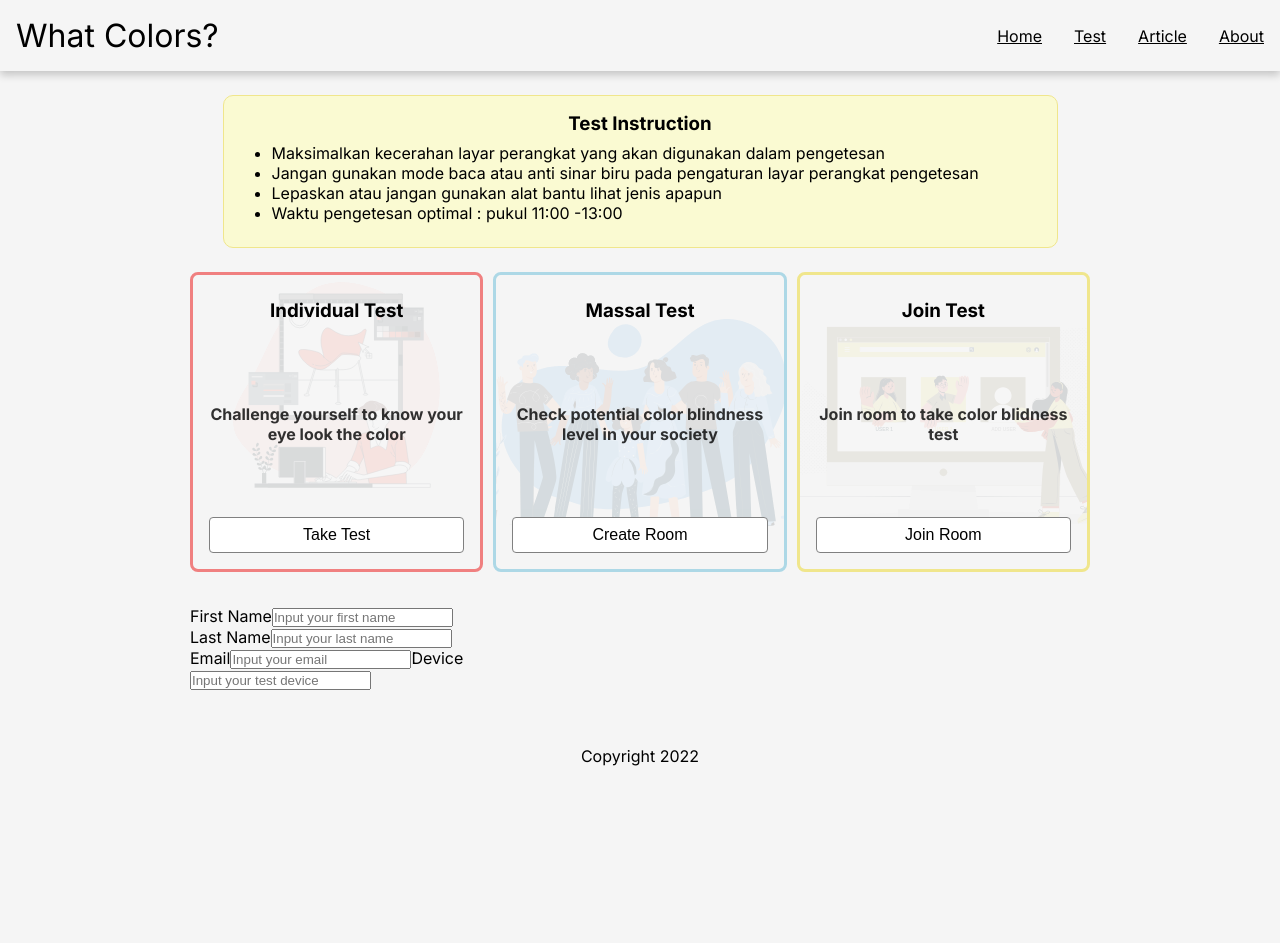
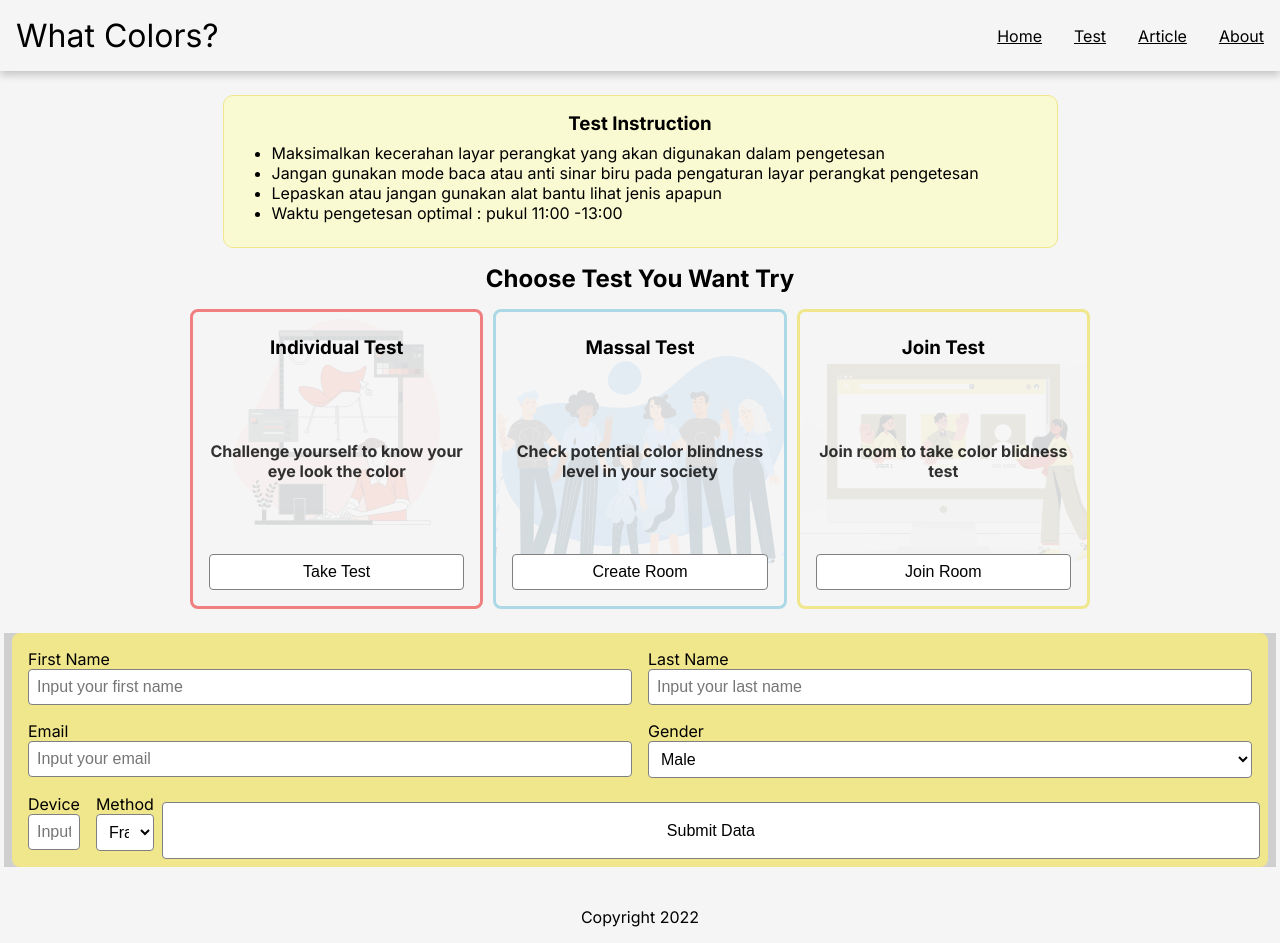
Before and after one commit to Z4nR/what-colors, a React (Create React App) app: page /test in a window 1280 px wide. Before the commit the page ends 800 px from the top, so only its background shows below. Built offline with nearby package versions, Linux system fonts and the light colour scheme.

Commit message:
finish individual modal

```diff
--- a/src/components/test/ChooseTest.js
+++ b/src/components/test/ChooseTest.js
@@ -1,5 +1,4 @@
 import React from "react";
-import IndividualJoin from "./test-modal/IndividualJoin";
 import IndividualTest from "./test-type/IndividualTest";
 import MassalTest from "./test-type/MassalTest";
 import RoomJoinTest from "./test-type/RoomJoin";
@@ -7,11 +6,11 @@ import RoomJoinTest from "./test-type/RoomJoin";
 function ChooseTest() {
   return (
     <div className="choose-box">
+      <h2>Choose Test You Want Try</h2>
       <div className="choose-test">
         <IndividualTest />
         <MassalTest />
         <RoomJoinTest />
-        <IndividualJoin />
       </div>
     </div>
   );
--- a/src/components/test/test-modal/IndividualJoin.js
+++ b/src/components/test/test-modal/IndividualJoin.js
@@ -7,9 +7,13 @@ function IndividualJoin() {
   const [email, setEmail] = useInput("");
   const [device, setDevice] = useInput("");
 
+  async function onSubmitData(event) {
+    event.prevenDefault();
+  }
+
   return (
-    <section className="individual-modal">
-      <div className="individual-input">
+    <div className="individual-input">
+      <div className="input-data-box">
         <div className="input-data">
           <label htmlFor="firstname">First Name</label>
           <input
@@ -18,6 +22,8 @@ function IndividualJoin() {
             value={firstName}
             onChange={setFirstName}
           />
+        </div>
+        <div className="input-data">
           <label htmlFor="lastname">Last Name</label>
           <input
             type="text"
@@ -26,15 +32,28 @@ function IndividualJoin() {
             onChange={setLastName}
           />
         </div>
+      </div>
+      <div className="input-data-box">
         <div className="input-data">
           <label htmlFor="email">Email</label>
           <input
-            type="text"
+            type="email"
             placeholder="Input your email"
             value={email}
             onChange={setEmail}
           />
-          <label htmlFor="lastname">Device</label>
+        </div>
+        <div className="input-data">
+          <label htmlFor="gender">Gender</label>
+          <select name="gender">
+            <option value="male">Male</option>
+            <option value="female">Female</option>
+          </select>
+        </div>
+      </div>
+      <div className="input-data-box">
+        <div className="input-data">
+          <label htmlFor="device">Device</label>
           <input
             type="text"
             placeholder="Input your test device"
@@ -42,8 +61,20 @@ function IndividualJoin() {
             onChange={setDevice}
           />
         </div>
+        <div className="input-data">
+          <label htmlFor="method">Method</label>
+          <select name="method">
+            <option value="fm85">Fransworth Munsell-85 Hue</option>
+            <option value="fm40">Fransworth Munsell-40 Hue</option>
+            <option value="hrr">HRR</option>
+            <option value="ishihara">Ishihara</option>
+          </select>
+        </div>
+        <button type="button" onClick={onSubmitData}>
+          Submit Data
+        </button>
       </div>
-    </section>
+    </div>
   );
 }
 
--- a/src/index.js
+++ b/src/index.js
@@ -5,6 +5,7 @@ import ColorApp from "./App";
 
 import "./styles/main.css";
 import "./styles/responsive.css";
+import "./styles/modal.css";
 
 const root = createRoot(document.getElementById("root"));
 root.render(
--- a/src/pages/TestPage.js
+++ b/src/pages/TestPage.js
@@ -1,6 +1,7 @@
 import React from "react";
 import ChooseTest from "../components/test/ChooseTest";
 import InstructionTest from "../components/test/Instruction";
+import IndividualJoin from "../components/test/test-modal/IndividualJoin";
 
 function TestPage() {
   return (
@@ -8,6 +9,9 @@ function TestPage() {
       <div className="test-page">
         <InstructionTest />
         <ChooseTest />
+        <div className="modal-box">
+          <IndividualJoin />
+        </div>
       </div>
     </section>
   );
--- a/src/styles/main.css
+++ b/src/styles/main.css
@@ -11,7 +11,7 @@ body {
 }
 
 section {
-  padding: 16px 0;
+  padding: 16px 4px;
 }
 
 /*App Header*/
@@ -101,6 +101,11 @@ section {
 
 .choose-box {
   padding: 8px;
+}
+
+.choose-box h2 {
+  text-align: center;
+  margin-bottom: 8px;
 }
 
 .choose-test {
@@ -210,8 +215,8 @@ section {
 
 .icons {
   margin: 0 auto;
-  height: 60px;
-  width: 60px;
+  height: 80px;
+  width: 80px;
   border-radius: 8px;
   background-repeat: no-repeat;
   box-shadow: 0 4px 8px 0 rgb(0 0 0 / 10%);
--- /dev/null
+++ b/src/styles/modal.css
@@ -0,0 +1,42 @@
+.modal-box {
+  background-color: rgba(128, 128, 128, 0.335);
+}
+
+.individual-input {
+  background-color: khaki;
+  padding: 8px;
+  margin: 8px;
+  border-radius: 8px;
+}
+
+.input-data-box {
+  display: flex;
+}
+
+.input-data {
+  display: flex;
+  flex: 1;
+  flex-direction: column;
+}
+
+.input-data input,
+.input-data select {
+  padding: 8px;
+  width: 100%;
+  font-size: 16px;
+  background-color: white;
+  border: 0.5px solid gray;
+  border-radius: 4px;
+}
+
+.input-data-box button {
+  margin-top: 16px;
+  padding: 8px;
+  width: 100%;
+  font-size: 16px;
+  background-color: white;
+  border: 0.5px solid gray;
+  border-radius: 4px;
+  cursor: pointer;
+  transition: 0.4s ease-out;
+}
--- a/src/styles/responsive.css
+++ b/src/styles/responsive.css
@@ -15,6 +15,11 @@
     margin-top: 16px;
     color: rgb(48, 156, 192);
     background-color: transparent;
+  }
+  /*Test Page*/
+  .icons {
+    height: 48px;
+    width: 48px;
   }
 }
 
@@ -37,6 +42,13 @@
   }
 }
 
+@media screen and (min-width: 301px) and (max-width: 350px) {
+  .icons {
+    height: 60px;
+    width: 60px;
+  }
+}
+
 @media screen and (max-width: 350px) {
   .choose-test {
     grid-template-columns: 1fr 1fr 1fr;
@@ -45,8 +57,11 @@
 
 @media screen and (max-width: 450px) {
   /*Test Page*/
-  .test-instruction {
+  .instruction-box {
     display: none;
+  }
+  .test-type {
+    height: 200px;
   }
 }
 
@@ -64,6 +79,17 @@
     display: grid;
     grid-column-gap: 5px;
     grid-row-gap: 0px;
+  }
+  .individual-test {
+    background-size: 125% 125%;
+    background-position-y: -10px;
+  }
+  /*Modal*/
+  .input-data-box {
+    flex-direction: column;
+  }
+  .input-data {
+    margin: 6px 0;
   }
 }
 
@@ -90,6 +116,13 @@
   .choose-test {
     grid-template-columns: 1fr 1fr 1fr;
     max-width: 900px;
+  }
+  /*Modal*/
+  .input-data-box {
+    flex-direction: row;
+  }
+  .input-data {
+    padding: 8px;
   }
 }
 
```
